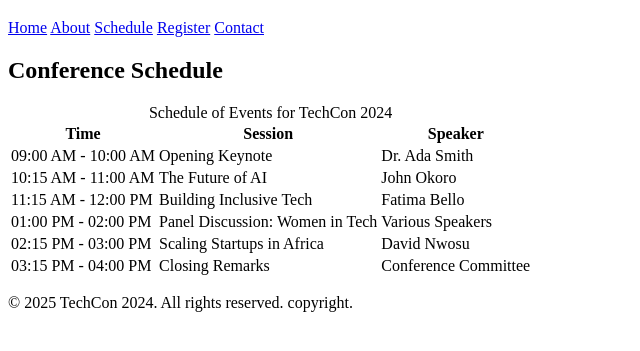
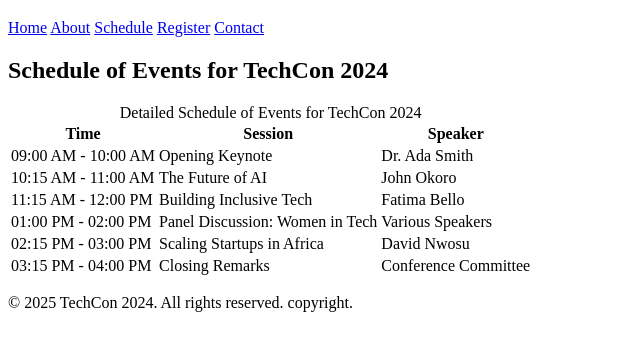
Before and after one commit to janeonuorah/TechCon_HTML, a plain HTML site: page techcon_website/schedule.html in a window 1280 px wide. Shown: the part 61-412 px from the top of the page, without its empty margins (0-640 px from the left). Drawn offline with Linux system fonts and the light colour scheme.

Commit message:
edited some text on schedule page

```diff
--- a/techcon_website/schedule.html
+++ b/techcon_website/schedule.html
@@ -17,11 +17,9 @@
       </nav>
     </header>
     <main>
-      <h2>Conference Schedule</h2>
+      <h2>Schedule of Events for TechCon 2024</h2>
       <table>
-        <caption>
-          Schedule of Events for TechCon 2024
-        </caption>
+        <caption>Detailed Schedule of Events for TechCon 2024</caption>
         <thead>
           <tr>
             <th scope="col">Time</th>
```
